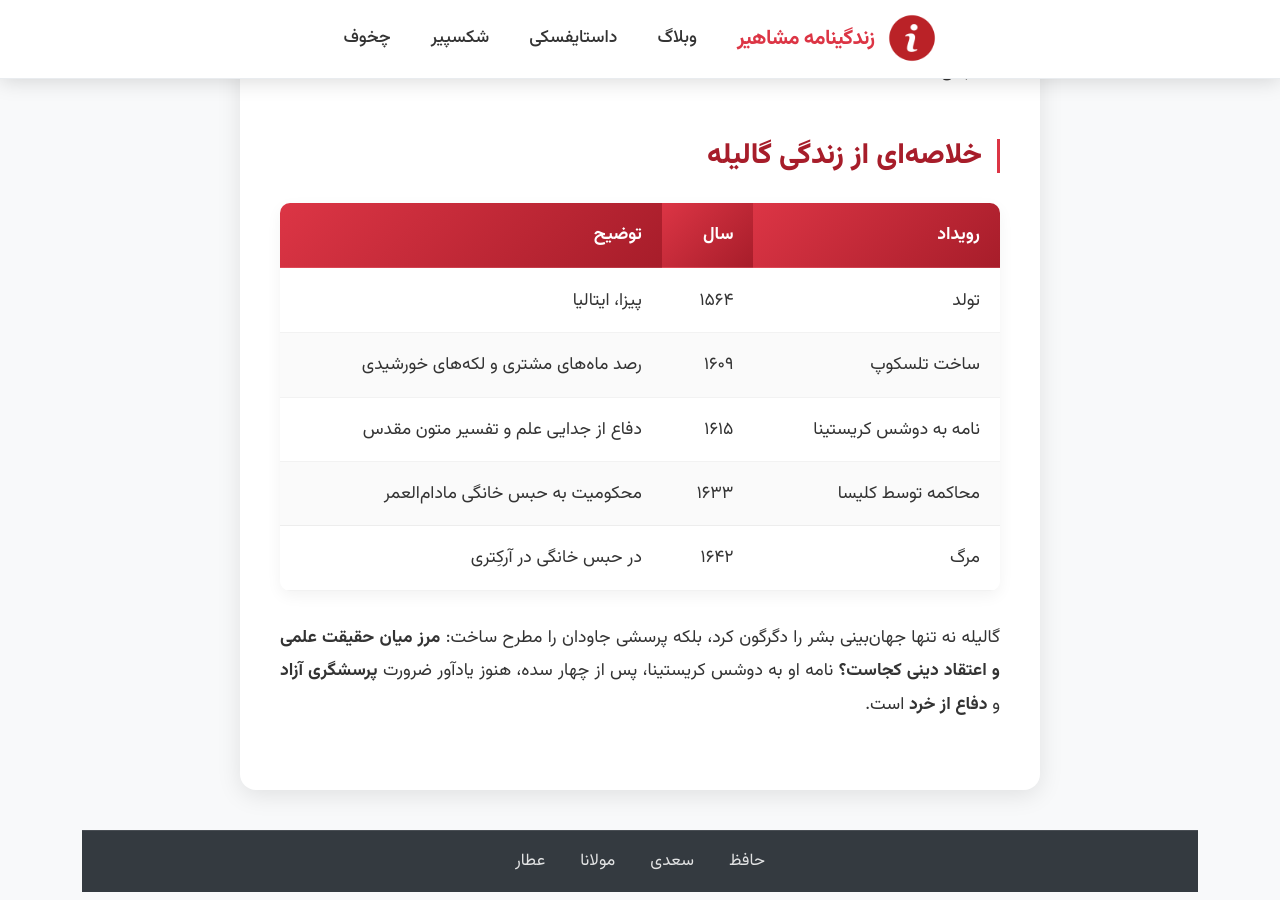
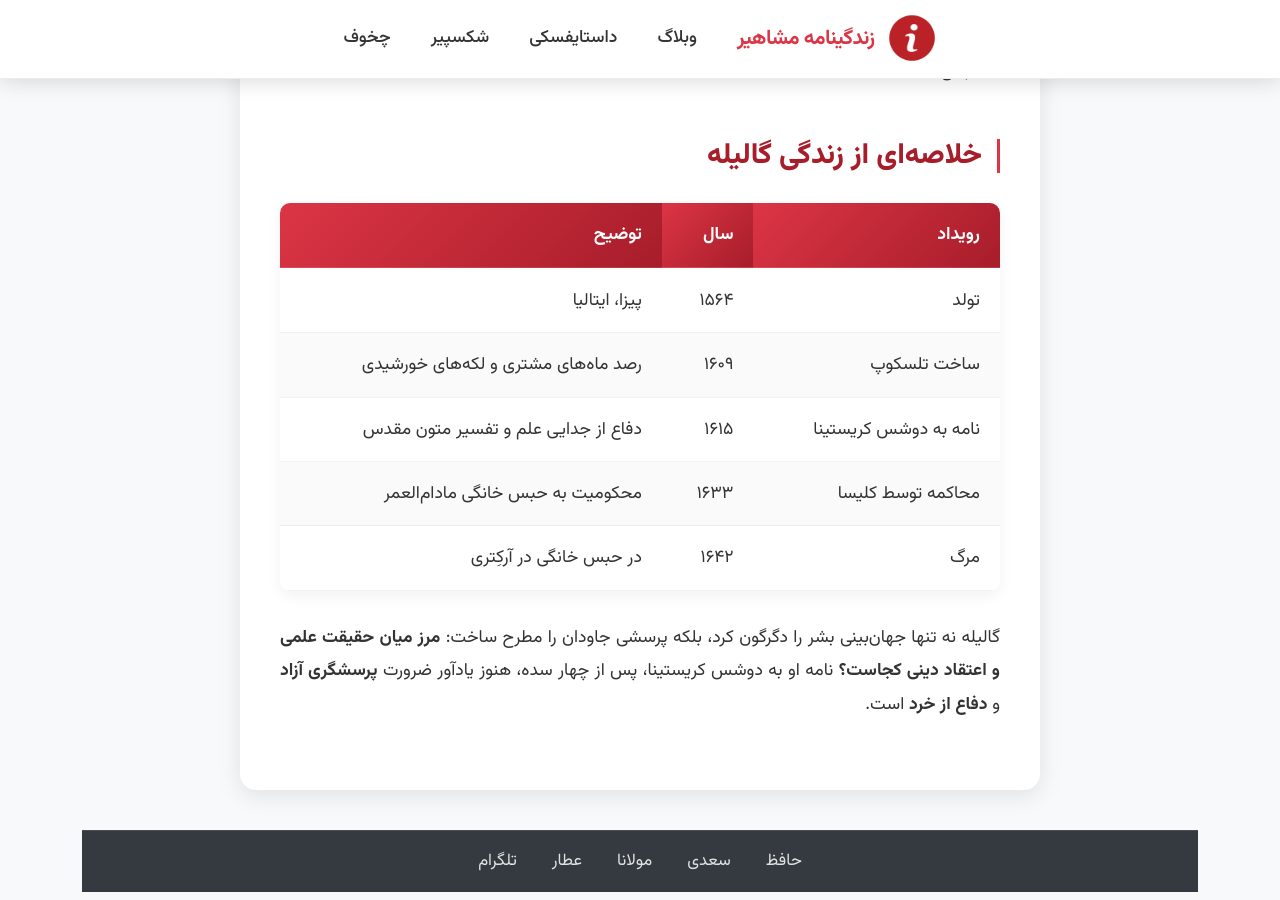
Before and after one commit to darkblog/darkblog.github.io, a Jekyll site: the page built from _posts/2025-7-5-68.md, in a window 1280 px wide and 900 px high, scrolled down 1579 px. Built offline with Jekyll 4.4.1, drawn with Linux system fonts in a browser that asks for light colours.

Commit message:
Update post.html

```diff
--- a/_layouts/post.html
+++ b/_layouts/post.html
@@ -622,6 +622,7 @@
                 <li><a href="https://indexes.ir/9">سعدی</a></li>
                 <li><a href="https://indexes.ir/60">مولانا</a></li>
                 <li><a href="https://indexes.ir/46">عطار</a></li>
+                <li><a href="https://t.me/linkedulist">تلگرام</a></li>
             </ul>
         </footer>
     </main>
```
